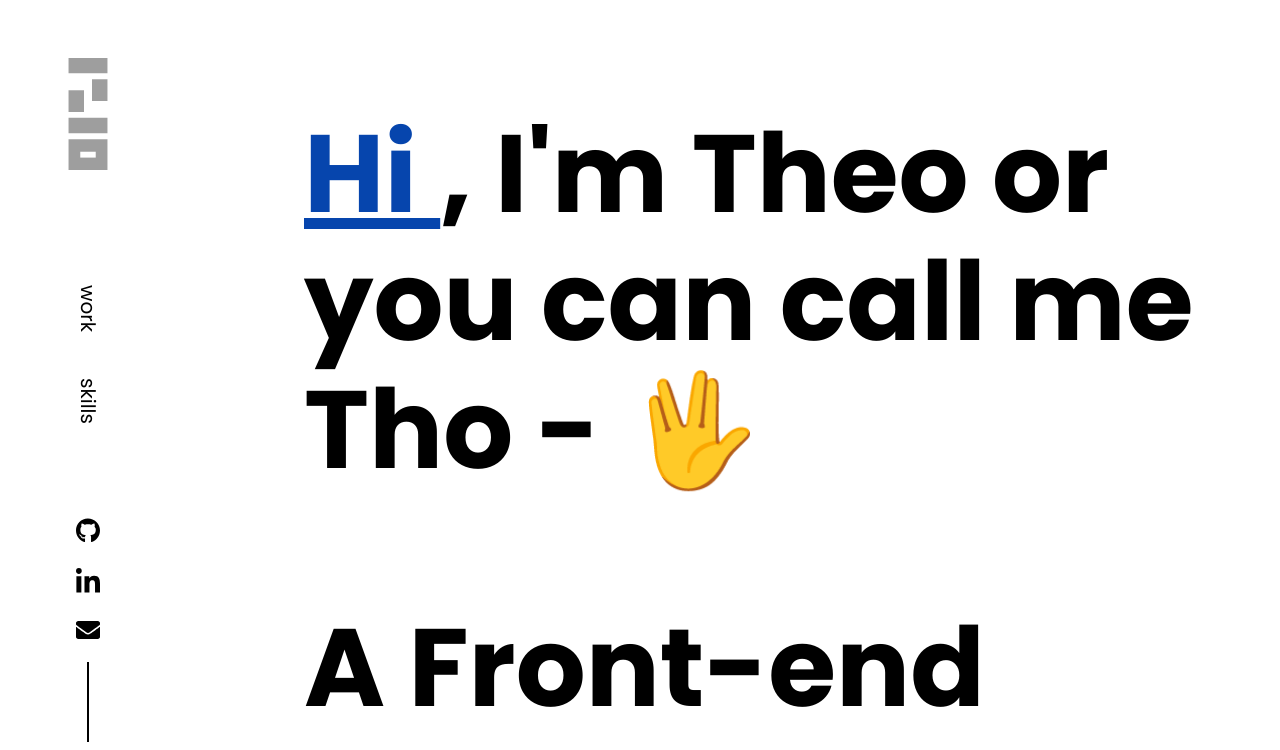
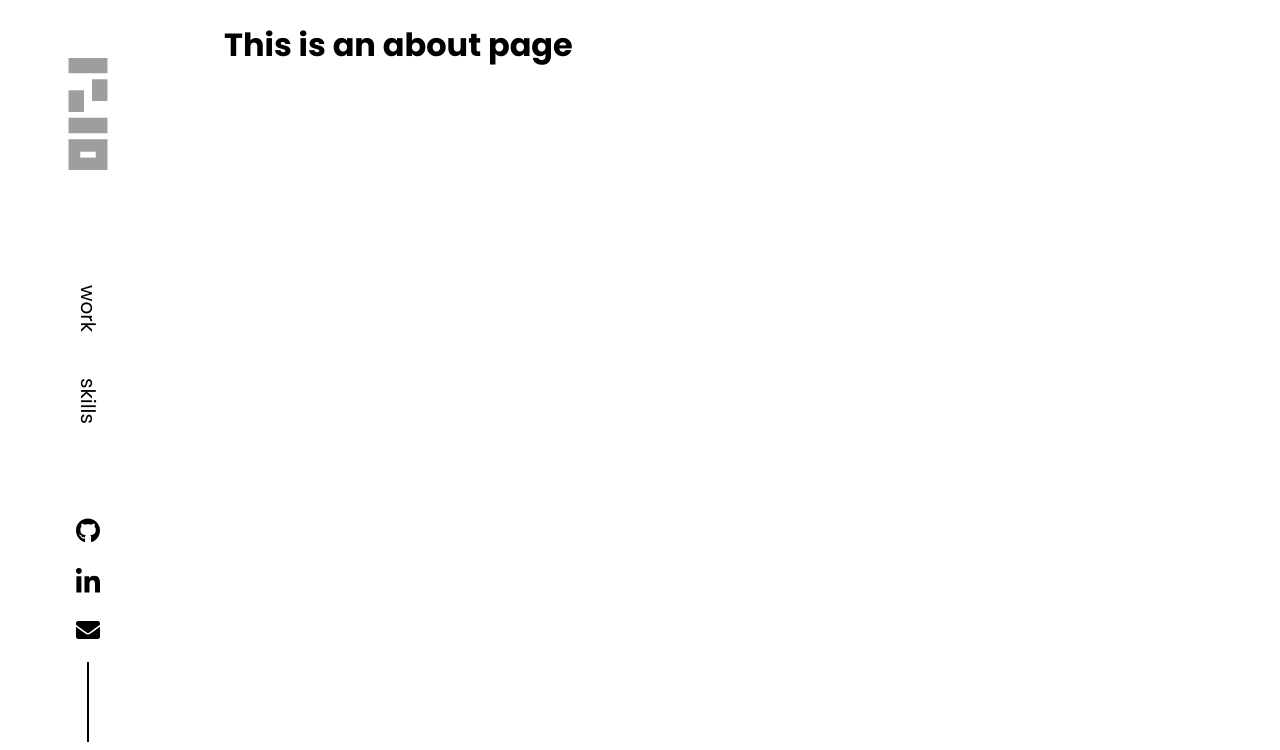
Before and after one commit to imTho/website-v2, a Vue app: page /about in a window 1280 px wide. Shown: the top 750 px of the page. Built offline with nearby package versions, Linux system fonts and the light colour scheme; grey boxes are pictures that could not be loaded.

Commit message:
Adding router

```diff
--- a/package.json
+++ b/package.json
@@ -9,11 +9,13 @@
   },
   "dependencies": {
     "core-js": "^3.6.5",
-    "vue": "^2.6.11"
+    "vue": "^2.6.11",
+    "vue-router": "^3.2.0"
   },
   "devDependencies": {
     "@vue/cli-plugin-babel": "~4.5.0",
     "@vue/cli-plugin-eslint": "~4.5.0",
+    "@vue/cli-plugin-router": "^4.5.6",
     "@vue/cli-service": "~4.5.0",
     "babel-eslint": "^10.1.0",
     "eslint": "^6.7.2",
--- a/src/App.vue
+++ b/src/App.vue
@@ -1,24 +1,29 @@
 <template>
   <div id="app">
     <Navbar/>
-    <MainContent/>
+    <router-view/>
   </div>
 </template>
 
 <script>
-import Navbar from './components/Navbar.vue'
-import MainContent from './components/MainContent.vue'
+import Navbar from './components/Navbar'
 
 export default {
-  name: 'App',
   components: {
     Navbar,
-    MainContent
   }
 }
 </script>
 
 <style lang="scss">
+#app {
+  font-family: 'Poppins', sans-serif;
+  -webkit-font-smoothing: antialiased;
+  color: #000000;
+  margin: 0;
+  padding-left: 14rem;
+}
+
 body{
   margin: 0;
   padding: 0;
@@ -26,23 +31,14 @@
   box-sizing: border-box;
 }
 
-#app {
-  font-family: 'Poppins', sans-serif;
-  -webkit-font-smoothing: antialiased;
-  -moz-osx-font-smoothing: grayscale;
-  color: #000000;
-  margin: 0;
-  padding-left: 14rem;
+a{
+  text-decoration: none;
+  color: inherit;
 }
 
 li{
   list-style: none;
   text-decoration: none;
-}
-
-a{
-  text-decoration: none;
-  color: inherit;
 }
 
 //ScrollBar
--- /dev/null
+++ b/src/components/Introduction.vue
@@ -0,0 +1,30 @@
+<template>
+    <main class="introduction">
+        <section>
+            <p> <Gif name="Hi" url="/static/gifs/hi-gif.webp"/> , I'm Theo or you can call me Tho - 🖖 </p>
+            <p>A Front-end <Gif name="Developer" url="/static/gifs/developer-gif.webp"/> & UI/UX designer living in France.</p>
+            <p>In my work my goal is to <Gif name="create" url="/static/gifs/create2-gif.webp"/> thoughtful, engaging and functional web applications that have a clean and distinct design.</p>
+        </section>
+    </main>
+</template>
+
+<script>
+import Gif from './features/Gif.vue'
+
+export default {
+    name: 'Introduction',
+
+    components: {
+        Gif
+    },
+}
+</script>
+
+<style scoped lang="scss">
+main{
+    font-size: 6.875rem;
+    line-height: 8rem;
+    font-weight: 700;
+    padding: 0 5rem 0 5rem;
+}
+</style>
--- a/src/components/MainContent.vue
+++ /dev/null
@@ -1,59 +0,0 @@
-<template>
-    <main>
-        <section class="introduction">
-            <p> <Gif name="Hi" url="/static/gifs/hi-gif.webp"/> , I'm Theo or you can call me Tho - 🖖 </p>
-            <p>A Front-end <Gif name="Developer" url="/static/gifs/developer-gif.webp"/> & UI/UX designer living in France.</p>
-            <p>In my work my goal is to <Gif name="create" url="/static/gifs/create2-gif.webp"/> thoughtful, engaging and functional web applications that have a clean and distinct design.</p>
-        </section>
-    </main>
-</template>
-
-<script>
-import Gif from './features/Gif.vue'
-
-export default {
-    name: 'MainContent',
-
-    components: {
-        Gif
-    },
-
-    methods: {
-        skewEffect(){
-            const section = document.querySelector('section');
-            let currentPos = window.pageYOffset;
-            const skewAmount = 0.3;
-
-            const looper = function() {
-                const newPos = window.pageYOffset;
-                const diff = newPos - currentPos;
-                const speed = diff * skewAmount;
-
-                section.style.transform = `skewY(${speed}deg)`;
-                currentPos = newPos;
-
-                requestAnimationFrame(looper);
-            }
-            looper();
-        }
-    },
-
-    mounted(){
-        this.skewEffect()
-    },
-}
-</script>
-
-<style scoped lang="scss">
-main{
-    font-size: 6.875rem;
-    line-height: 8rem;
-    font-weight: 700;
-    padding: 0 5rem 0 5rem;
-
-    section{
-        transition: transform .1s;
-        // transform: skewY(0deg);
-    }
-}
-</style>
--- a/src/main.js
+++ b/src/main.js
@@ -1,8 +1,10 @@
 import Vue from 'vue'
 import App from './App.vue'
+import router from './router'
 
 Vue.config.productionTip = false
 
 new Vue({
-  render: h => h(App),
+  router,
+  render: h => h(App)
 }).$mount('#app')
--- /dev/null
+++ b/src/router/index.js
@@ -0,0 +1,29 @@
+import Vue from 'vue'
+import VueRouter from 'vue-router'
+import Home from '../views/Home.vue'
+
+Vue.use(VueRouter)
+
+const routes = [
+  {
+    path: '/',
+    name: 'Home',
+    component: Home
+  },
+  {
+    path: '/about',
+    name: 'About',
+    // route level code-splitting
+    // this generates a separate chunk (about.[hash].js) for this route
+    // which is lazy-loaded when the route is visited.
+    component: () => import(/* webpackChunkName: "about" */ '../views/About.vue')
+  }
+]
+
+const router = new VueRouter({
+  mode: 'history',
+  base: process.env.BASE_URL,
+  routes
+})
+
+export default router
--- /dev/null
+++ b/src/views/About.vue
@@ -0,0 +1,5 @@
+<template>
+  <div class="about">
+    <h1>This is an about page</h1>
+  </div>
+</template>
--- /dev/null
+++ b/src/views/Home.vue
@@ -0,0 +1,48 @@
+<template>
+  <div class="home">
+    <Navbar/>
+    <Introduction/>
+  </div>
+</template>
+
+<script>
+import Introduction from '../components/Introduction'
+
+export default {
+  name: 'Home',
+
+  components: {
+    Introduction,
+  },
+
+  methods: {
+        skewEffect(){
+            const section = document.querySelector('section');
+            let currentPos = window.pageYOffset;
+            const skewAmount = 0.3;
+
+            const looper = function() {
+                const newPos = window.pageYOffset;
+                const diff = newPos - currentPos;
+                const speed = diff * skewAmount;
+
+                section.style.transform = `skewY(${speed}deg)`;
+                currentPos = newPos;
+
+                requestAnimationFrame(looper);
+            }
+            looper();
+        }
+    },
+
+    mounted(){
+        this.skewEffect()
+    },
+}
+</script>
+
+<style lang="scss">
+  section{
+        transition: transform .1s;
+    }
+</style>
```
Also changed, not shown: 1 other file (tests, documents, lock files or other folders).
